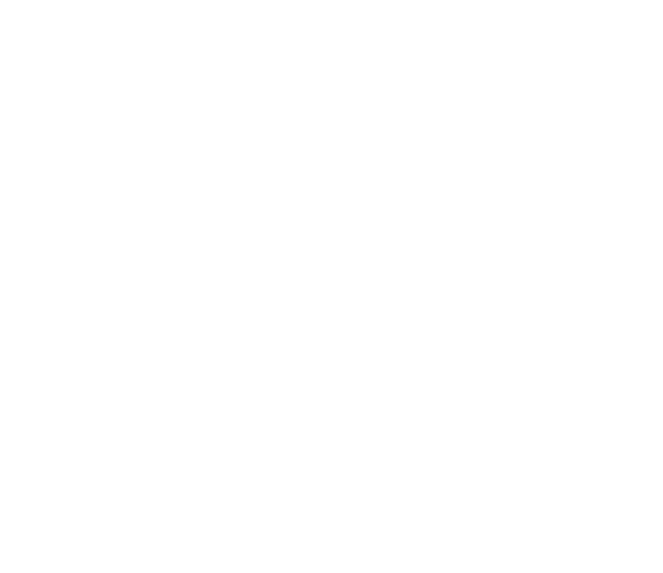
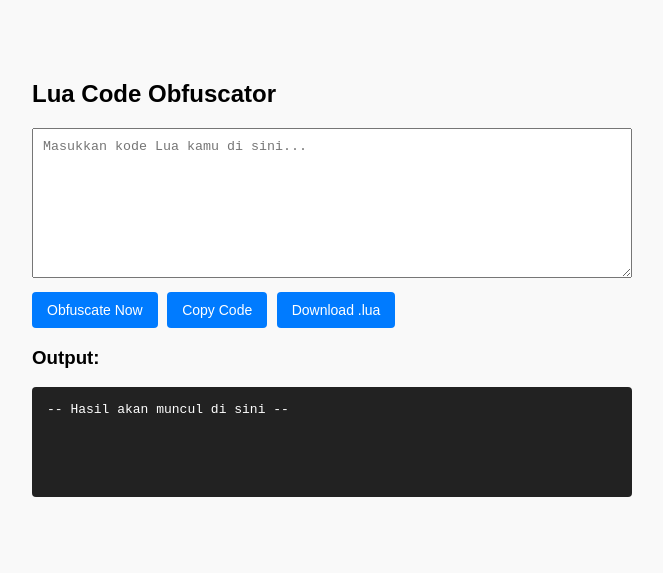
Before and after one commit to pinooo636-creator/obfuscator-pinoolavender, a website: page index.html in a window 1280 px wide. Shown: the whole page, without its empty margins (308-971 px from the left). Drawn offline with Linux system fonts and the light colour scheme.

Commit message:
Update index.html

```diff
--- a/index.html
+++ b/index.html
@@ -1,6 +1,65 @@
+<!DOCTYPE html>
+<html lang="id">
+<head>
+    <meta charset="UTF-8">
+    <meta name="viewport" content="width=device-width, initial-scale=1.0">
+    <title>Lua Obfuscator</title>
+    <style>
+        body {
+            font-family: Arial, sans-serif;
+            max-width: 600px;
+            margin: 40px auto;
+            padding: 20px;
+            background-color: #f9f9f9;
+        }
+        textarea {
+            width: 100%;
+            height: 150px;
+            margin-bottom: 10px;
+            padding: 10px;
+            box-sizing: border-box;
+        }
+        button {
+            padding: 10px 15px;
+            font-size: 14px;
+            cursor: pointer;
+            background-color: #007BFF;
+            color: white;
+            border: none;
+            border-radius: 4px;
+            margin-right: 5px;
+        }
+        button:hover {
+            background-color: #0056b3;
+        }
+        #output {
+            background: #222;
+            color: #fff;
+            padding: 15px;
+            border-radius: 4px;
+            min-height: 80px;
+            white-space: pre-wrap;
+            word-wrap: break-word;
+            margin-top: 15px;
+        }
+    </style>
+</head>
+<body>
+
+    <h2>Lua Code Obfuscator</h2>
+
+    <textarea id="input" placeholder="Masukkan kode Lua kamu di sini..."></textarea>
+
+    <button id="btn-obfuscate" onclick="run()">Obfuscate Now</button>
+    <button onclick="copyText()">Copy Code</button>
+    <button onclick="downloadFile()">Download .lua</button>
+
+    <h3>Output:</h3>
+    <pre id="output">-- Hasil akan muncul di sini --</pre>
+
     <script>
         let lastOutput = "";
-    const API = "/api/obfuscate";
+        const API = "/api/obfuscate"; // Pastikan backend/API ini aktif saat dijalankan
 
         async function run() {
             const btn = document.getElementById("btn-obfuscate");
@@ -39,6 +98,7 @@
         function copyText() {
             if(!lastOutput) return alert("Belum ada output!");
             navigator.clipboard.writeText(lastOutput);
+            alert("Code berhasil disalin!");
         }
 
         function downloadFile() {
@@ -50,3 +110,5 @@
             a.click();
         }
     </script>
+</body>
+</html>
```
Lines whose indentation alone changed are shown as unchanged.
